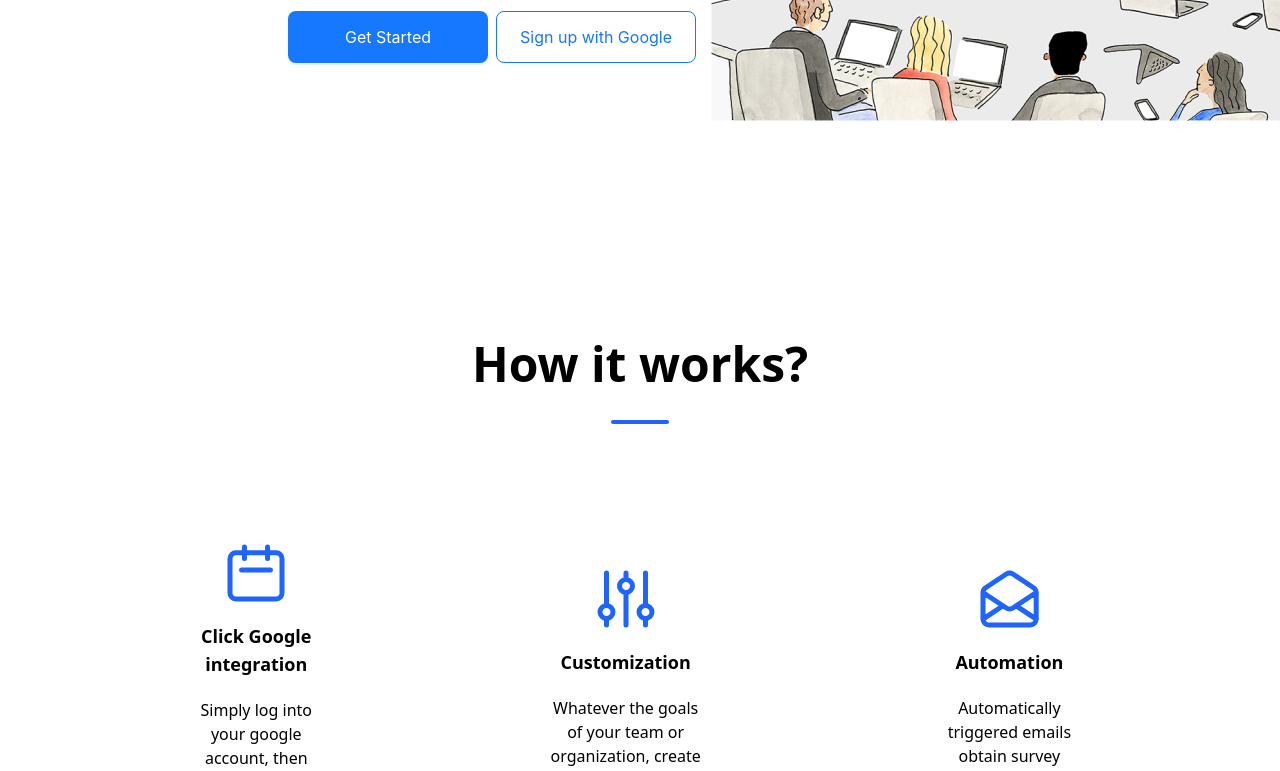
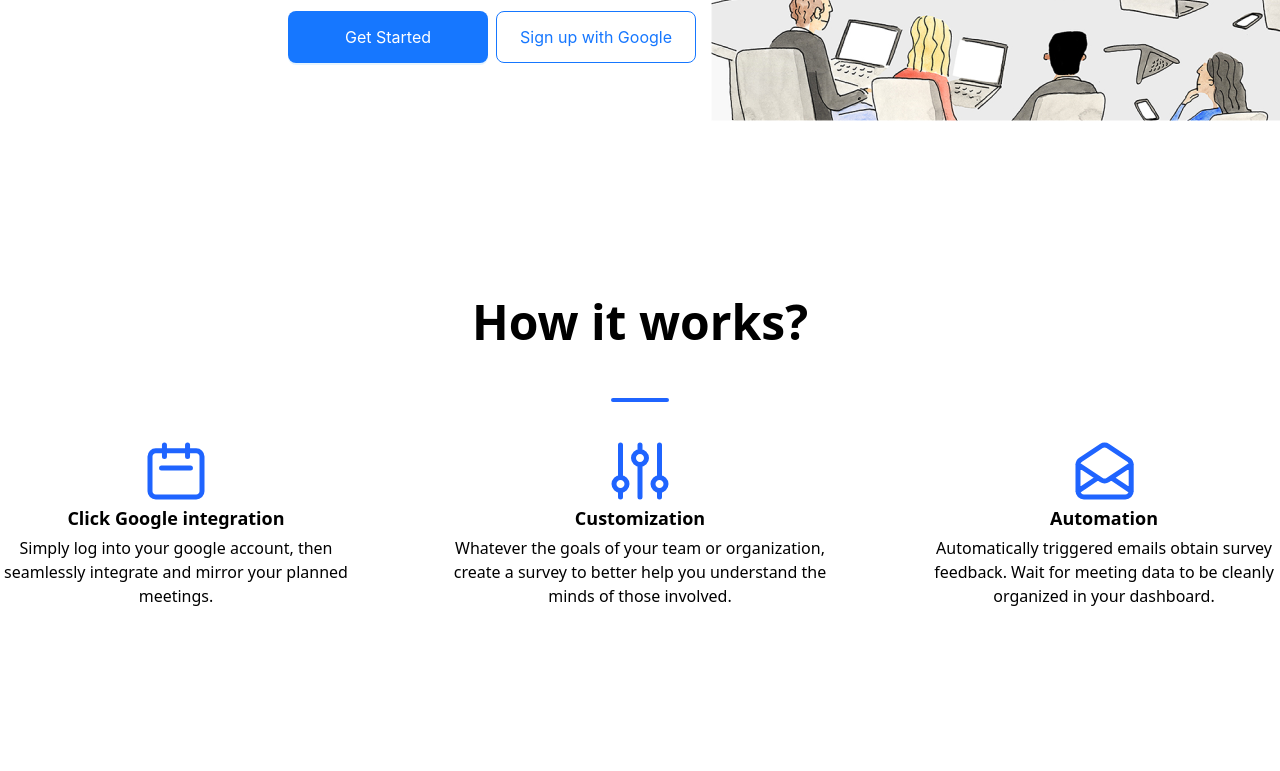
Before and after one commit to tritk0910/react-hooks, a React (Vite) app: page /landingPage in a window 1280 px wide. Shown: the part 500-1271 px from the top of the page. Built offline with nearby package versions, Linux system fonts and the light colour scheme.

Commit message:
Fix strange horizontal scrollbar

```diff
--- a/src/app/components/HowItWorks.tsx
+++ b/src/app/components/HowItWorks.tsx
@@ -1,29 +1,35 @@
 export default function HowItWorks() {
   return (
-    <div className="how-it-works flex flex-col justify-center items-center m-48 gap-5">
+    <div className="how-it-works flex flex-col justify-center items-center gap-10 py-[150px]">
       <h1 className=" font-bold text-[48px]">How it works?</h1>
       <hr className="w-[58px] border-[#1F64FF] border-2 rounded-full" />
-      <div className="flex justify-between items-center gap-56 pt-[100px] text-center">
-        <div className="flex flex-col justify-center items-center gap-5">
-          <img src="/img/calendar.svg" alt="" />
+      <div className="grid grid-cols-3 gap-28">
+        <div className="flex flex-col items-center text-center gap-1">
+          <div>
+            <img src="/img/calendar.svg" alt="" />
+          </div>
           <h1 className="font-semibold text-lg">Click Google integration</h1>
-          <span>
+          <span className="w-96">
             Simply log into your google account, then seamlessly integrate and
             mirror your planned meetings.
           </span>
         </div>
-        <div className="flex flex-col justify-center items-center gap-5">
-          <img src="/img/custom.svg" alt="" />
+        <div className="flex flex-col items-center text-center gap-1">
+          <div>
+            <img src="/img/custom.svg" alt="" />
+          </div>
           <h1 className="font-semibold text-lg">Customization</h1>
-          <span>
+          <span className="w-96">
             Whatever the goals of your team or organization, create a survey to
             better help you understand the minds of those involved.
           </span>
         </div>
-        <div className="flex flex-col justify-center items-center gap-5">
-          <img src="/img/email.svg" alt="" />
+        <div className="flex flex-col items-center text-center gap-1">
+          <div>
+            <img src="/img/email.svg" alt="" />
+          </div>
           <h1 className="font-semibold text-lg">Automation</h1>
-          <span>
+          <span className="w-96">
             Automatically triggered emails obtain survey feedback. Wait for
             meeting data to be cleanly organized in your dashboard.
           </span>
--- a/src/app/components/LandingPage.tsx
+++ b/src/app/components/LandingPage.tsx
@@ -6,7 +6,7 @@ import WhyItsWorking from "./WhyItsWorking";
 export default function LandingPage() {
   return (
     <>
-      <div className="navbar w-screen py-[56px] px-[90px]">
+      <div className="navbar py-[56px] px-[90px]">
         <div className="flex gap-5 justify-between items-center">
           <div className="rate-it flex font-main font-bold gap-1">
             <div className="relative w-8">
@@ -15,11 +15,7 @@ export default function LandingPage() {
                 alt=""
                 className="absolute top-1 left-2"
               />
-              <img
-                src="/img/Vector.svg"
-                alt=""
-                className="absolute z-[-1]"
-              />
+              <img src="/img/Vector.svg" alt="" className="absolute z-[-1]" />
               <img
                 src="/img/Vector-1.svg"
                 alt=""
--- a/src/app/layout/content/App.tsx
+++ b/src/app/layout/content/App.tsx
@@ -57,8 +57,8 @@ export default function App() {
             <Outlet />
           </div>
         </Dropdown>
-        <div className="opacity-0 dark:opacity-100 transition-opacity bg-no-repeat duration-500 bg-home-background object-cover z-[-1] absolute top-0 left-0 h-screen w-screen" />
-        {/* <button
+        {/* <div className="opacity-0 dark:opacity-100 transition-opacity bg-no-repeat duration-500 bg-home-background object-cover z-[-1] absolute top-0 left-0 h-full w-full" />
+        <button
           className="absolute w-14 h-14 right-10 bottom-10 flex justify-center items-center dark:bg-gradient-to-tr dark:from-violet-600 dark:to-indigo-600 bg-gradient-to-tr from-teal-400 via-cyan-400 to-sky-400 rounded-full text-xl"
           onClick={toggleDarkMode}
         >
```
